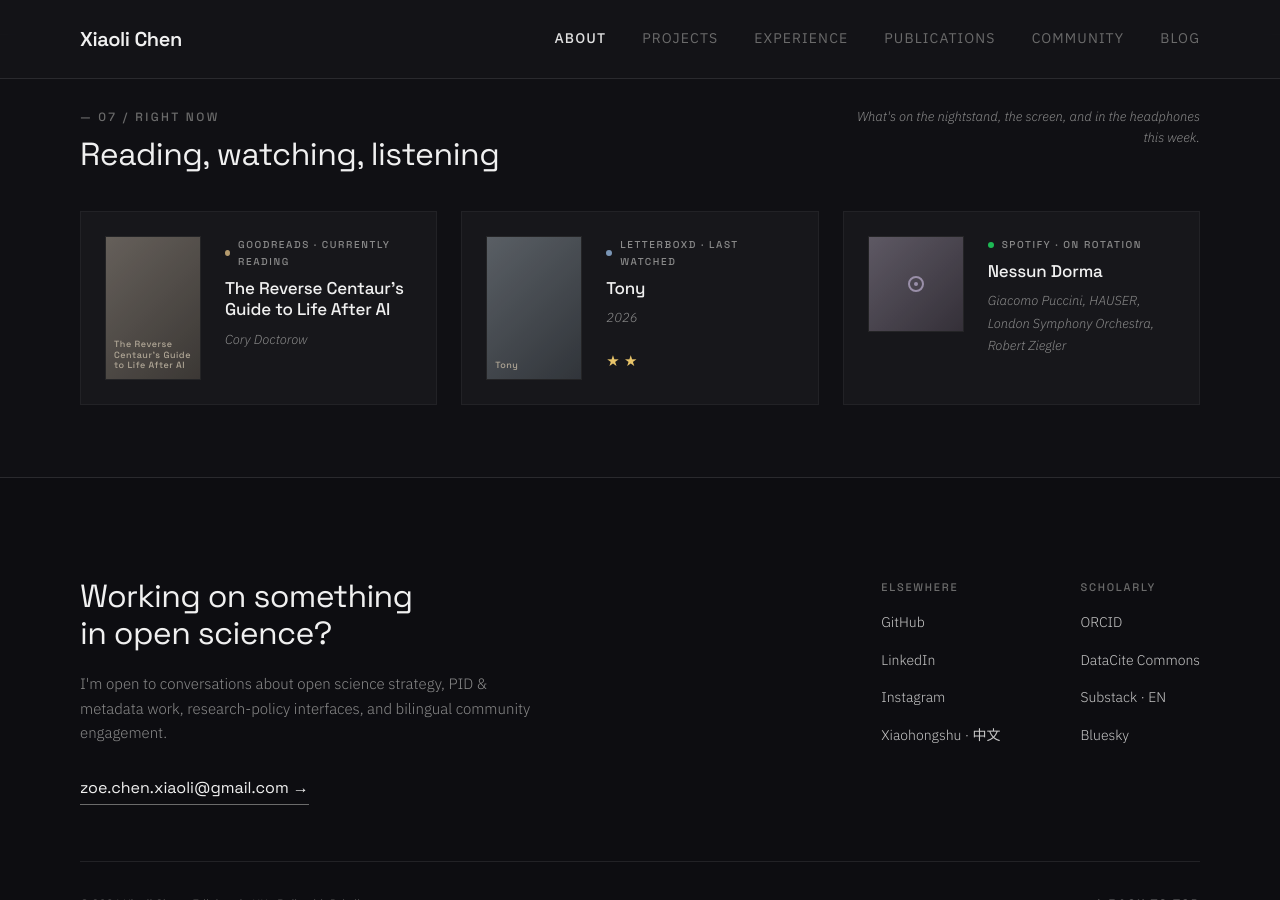
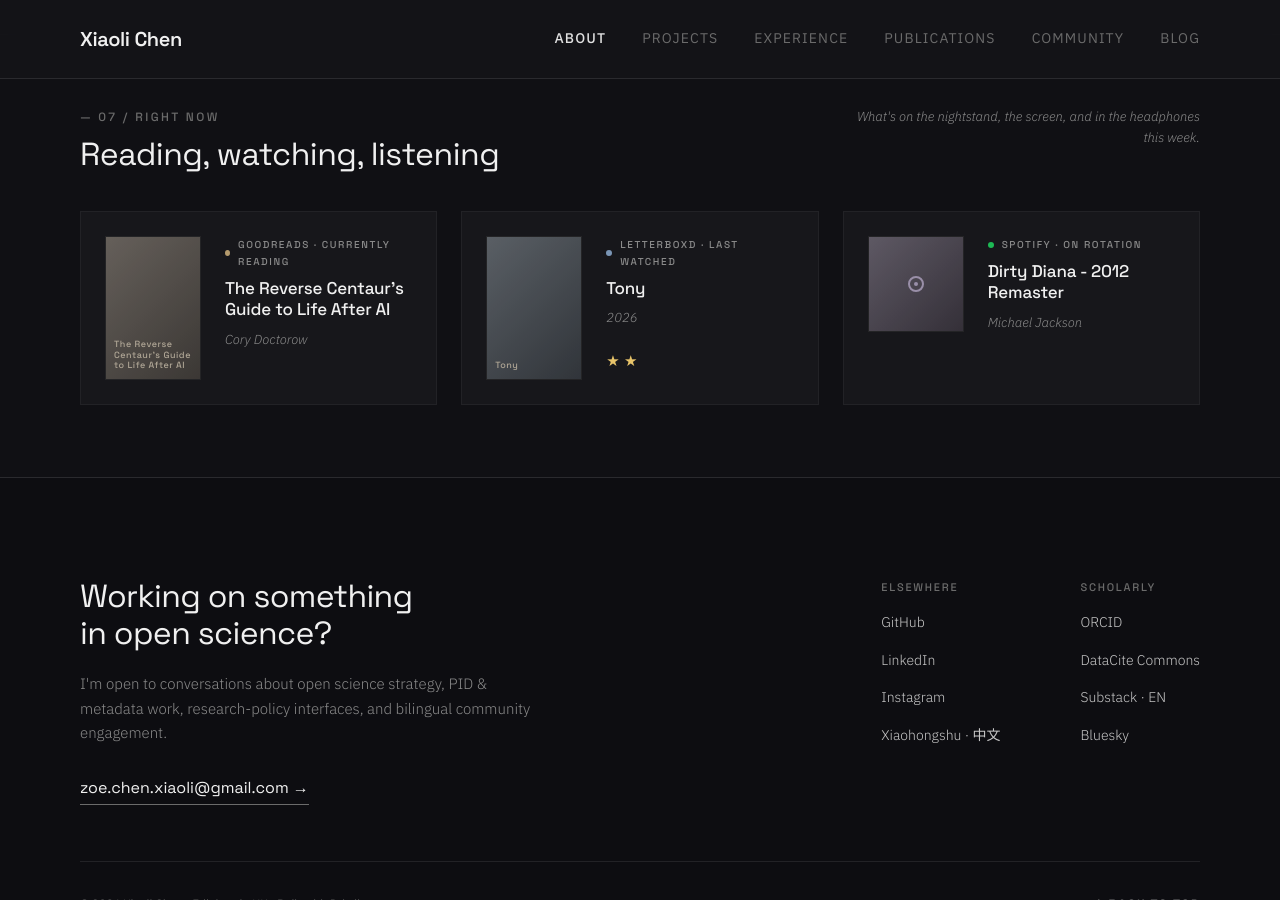
Before and after one commit to xchen101/xchen101.github.io, a Jekyll site: the page built from index.md, in a window 1280 px wide and 900 px high, scrolled down 6679 px. Built offline with Jekyll 4.4.1, drawn with Linux system fonts in a browser that asks for light colours; comment, search, counter and statistics services are not loaded; grey boxes are pictures that could not be loaded.

Commit message:
update: Right Now widget data (auto)

```diff
--- a/_data/now.yml
+++ b/_data/now.yml
@@ -1,4 +1,4 @@
-# Right now — auto-generated by Hermes cron on 2026-09-22 11:00 UTC
+# Right now — auto-generated by Hermes cron on 2026-09-22 17:00 UTC
 # Sources: Goodreads RSS / Letterboxd RSS / Spotify API
 
 reading:
@@ -24,8 +24,8 @@
   service: "Spotify"
   accent: "#1DB954"
   label: "On rotation"
-  title: "Nessun Dorma"
-  artist: "Giacomo Puccini, HAUSER, London Symphony Orchestra, Robert Ziegler"
-  url: "https://open.spotify.com/track/6NsZucPvDbyARfXLgTpY9u"
+  title: "Dirty Diana - 2012 Remaster"
+  artist: "Michael Jackson"
+  url: "https://open.spotify.com/track/0AcgKF7kbSoCkh3n7vlHwK"
   profile_url: "https://open.spotify.com/"
-  image: "https://i.scdn.co/image/ab67616d00001e02a0e19560289c8ef83ffb033b"
+  image: "https://i.scdn.co/image/ab67616d00001e02eb2087dcd1eb61f833bdedff"
```
